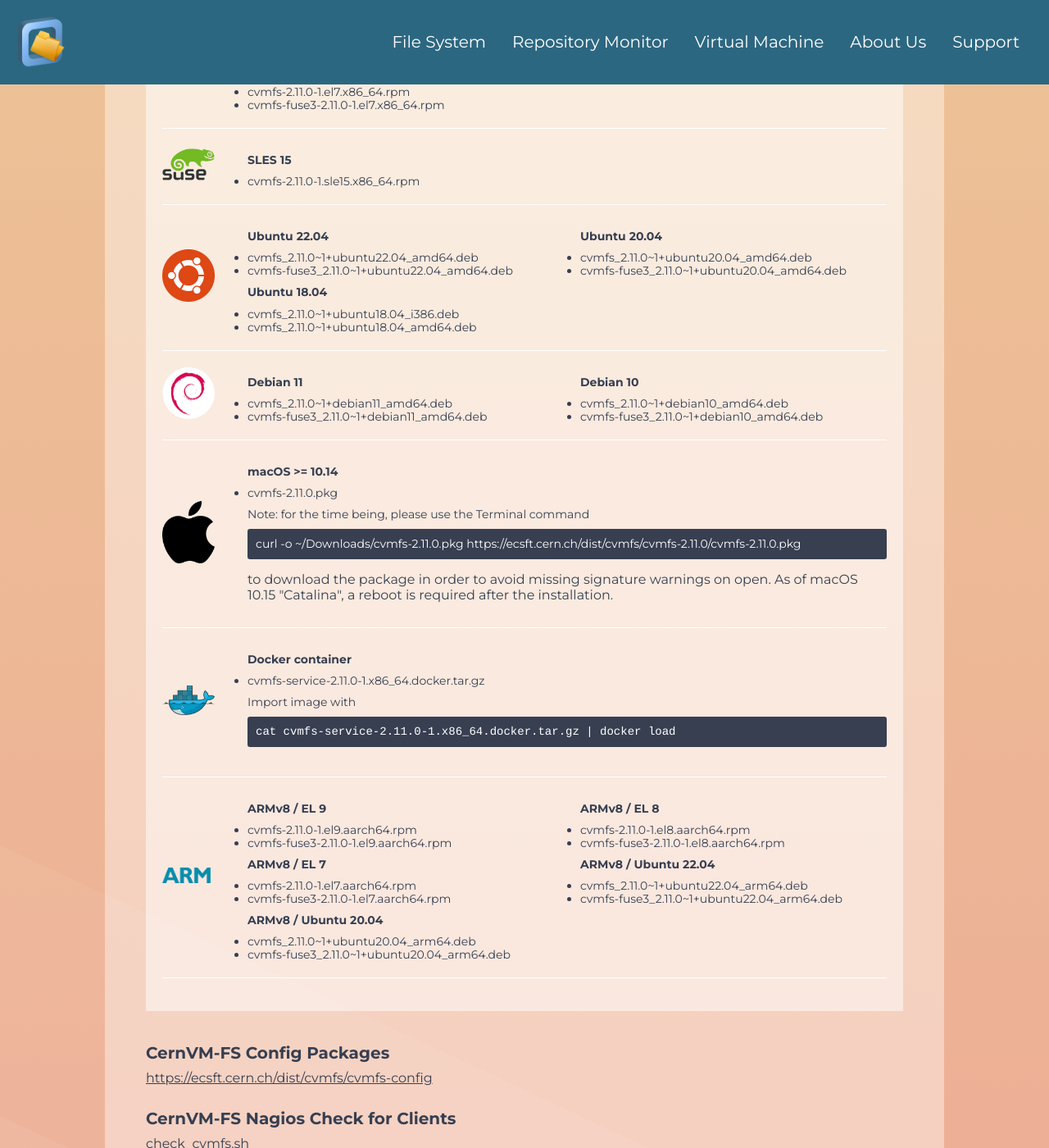
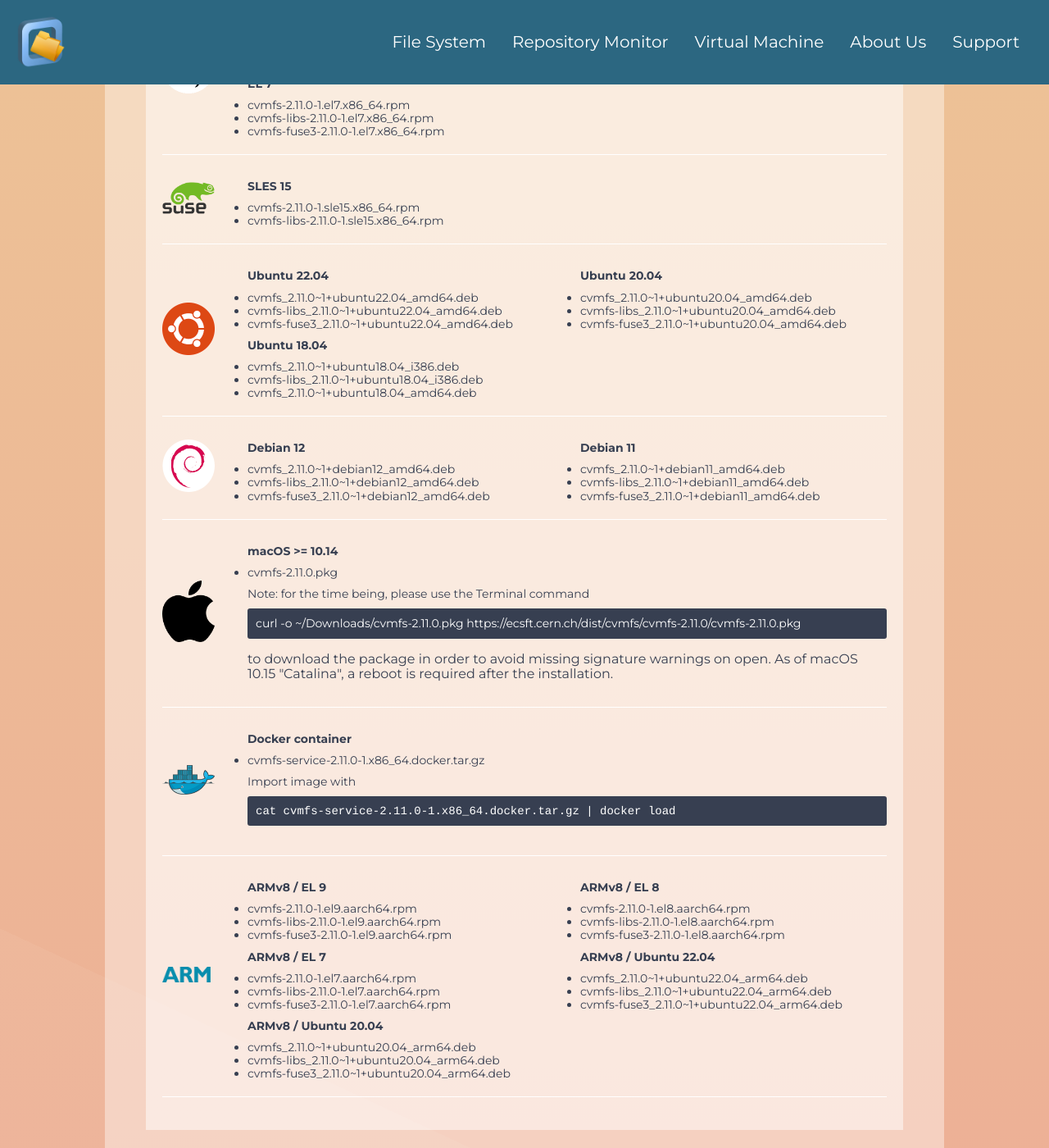
Before and after one commit to cernvm/web-cvmfs, a Jekyll site: the page built from index.html, in a window 1280 px wide and 1400 px high, scrolled down 1834 px. Shown: the whole window at 82% size. Built offline with Jekyll 4.4.1, drawn with Linux system fonts in a browser that asks for light colours.

Commit message:
add cvmfs-libs package to download links

```diff
--- a/_includes/download-client.html
+++ b/_includes/download-client.html
@@ -6,16 +6,19 @@
 		<ul>
 			<p><strong>EL 9</strong></p>
 			<li><a href="https://ecsft.cern.ch/dist/cvmfs/cvmfs-2.11.0/cvmfs-2.11.0-1.el9.x86_64.rpm">cvmfs-2.11.0-1.el9.x86_64.rpm</a></li>
+			<li><a href="https://ecsft.cern.ch/dist/cvmfs/cvmfs-2.11.0/cvmfs-libs-2.11.0-1.el9.x86_64.rpm">cvmfs-libs-2.11.0-1.el9.x86_64.rpm</a></li>
 			<li><a href="https://ecsft.cern.ch/dist/cvmfs/cvmfs-2.11.0/cvmfs-fuse3-2.11.0-1.el9.x86_64.rpm">cvmfs-fuse3-2.11.0-1.el9.x86_64.rpm</a></li>
 		</ul>
 		<ul>
 			<p><strong>EL 8</strong></p>
 			<li><a href="https://ecsft.cern.ch/dist/cvmfs/cvmfs-2.11.0/cvmfs-2.11.0-1.el8.x86_64.rpm">cvmfs-2.11.0-1.el8.x86_64.rpm</a></li>
+			<li><a href="https://ecsft.cern.ch/dist/cvmfs/cvmfs-2.11.0/cvmfs-libs-2.11.0-1.el8.x86_64.rpm">cvmfs-libs-2.11.0-1.el8.x86_64.rpm</a></li>
 			<li><a href="https://ecsft.cern.ch/dist/cvmfs/cvmfs-2.11.0/cvmfs-fuse3-2.11.0-1.el8.x86_64.rpm">cvmfs-fuse3-2.11.0-1.el8.x86_64.rpm</a></li>
 		</ul>
 		<ul>
 			<p><strong>EL 7</strong></p>
 			<li><a href="https://ecsft.cern.ch/dist/cvmfs/cvmfs-2.11.0/cvmfs-2.11.0-1.el7.x86_64.rpm">cvmfs-2.11.0-1.el7.x86_64.rpm</a></li>
+			<li><a href="https://ecsft.cern.ch/dist/cvmfs/cvmfs-2.11.0/cvmfs-libs-2.11.0-1.el7.x86_64.rpm">cvmfs-libs-2.11.0-1.el7.x86_64.rpm</a></li>
 			<li><a href="https://ecsft.cern.ch/dist/cvmfs/cvmfs-2.11.0/cvmfs-fuse3-2.11.0-1.el7.x86_64.rpm">cvmfs-fuse3-2.11.0-1.el7.x86_64.rpm</a></li>
 		</ul>
 	</div>
@@ -29,6 +32,7 @@
 		<ul>
 			<p><strong>SLES 15</strong></p>
 			<li><a href="https://ecsft.cern.ch/dist/cvmfs/cvmfs-2.11.0/cvmfs-2.11.0-1.sle15.x86_64.rpm">cvmfs-2.11.0-1.sle15.x86_64.rpm</a></li>
+			<li><a href="https://ecsft.cern.ch/dist/cvmfs/cvmfs-2.11.0/cvmfs-libs-2.11.0-1.sle15.x86_64.rpm">cvmfs-libs-2.11.0-1.sle15.x86_64.rpm</a></li>
 		</ul>
 	</div>
 </div>
@@ -41,16 +45,19 @@
 		<ul>
 			<p><strong>Ubuntu 22.04</strong></p>
 			<li><a href="http://ecsft.cern.ch/dist/cvmfs/cvmfs-2.11.0/cvmfs_2.11.0~1+ubuntu22.04_amd64.deb">cvmfs_2.11.0~1+ubuntu22.04_amd64.deb</a></li>
+			<li><a href="http://ecsft.cern.ch/dist/cvmfs/cvmfs-2.11.0/cvmfs-libs_2.11.0~1+ubuntu22.04_amd64.deb">cvmfs-libs_2.11.0~1+ubuntu22.04_amd64.deb</a></li>
 			<li><a href="http://ecsft.cern.ch/dist/cvmfs/cvmfs-2.11.0/cvmfs-fuse3_2.11.0~1+ubuntu22.04_amd64.deb">cvmfs-fuse3_2.11.0~1+ubuntu22.04_amd64.deb</a></li>
 		</ul>
 		<ul>
 			<p><strong>Ubuntu 20.04</strong></p>
 			<li><a href="http://ecsft.cern.ch/dist/cvmfs/cvmfs-2.11.0/cvmfs_2.11.0~1+ubuntu20.04_amd64.deb">cvmfs_2.11.0~1+ubuntu20.04_amd64.deb</a></li>
+			<li><a href="http://ecsft.cern.ch/dist/cvmfs/cvmfs-2.11.0/cvmfs-libs_2.11.0~1+ubuntu20.04_amd64.deb">cvmfs-libs_2.11.0~1+ubuntu20.04_amd64.deb</a></li>
 			<li><a href="http://ecsft.cern.ch/dist/cvmfs/cvmfs-2.11.0/cvmfs-fuse3_2.11.0~1+ubuntu20.04_amd64.deb">cvmfs-fuse3_2.11.0~1+ubuntu20.04_amd64.deb</a></li>
 		</ul>
 		<ul>
 			<p><strong>Ubuntu 18.04</strong></p>
 			<li><a href="http://ecsft.cern.ch/dist/cvmfs/cvmfs-2.11.0/cvmfs_2.11.0~1+ubuntu18.04_i386.deb">cvmfs_2.11.0~1+ubuntu18.04_i386.deb</a></li>
+			<li><a href="http://ecsft.cern.ch/dist/cvmfs/cvmfs-2.11.0/cvmfs-libs_2.11.0~1+ubuntu18.04_i386.deb">cvmfs-libs_2.11.0~1+ubuntu18.04_i386.deb</a></li>
 			<li><a href="http://ecsft.cern.ch/dist/cvmfs/cvmfs-2.11.0/cvmfs_2.11.0~1+ubuntu18.04_amd64.deb">cvmfs_2.11.0~1+ubuntu18.04_amd64.deb</a></li>
 		</ul>
 	</div>
@@ -62,14 +69,16 @@
 	</div>
 	<div class='row-links'>
 		<ul>
+			<p><strong>Debian 12</strong></p>
+			<li><a href="http://ecsft.cern.ch/dist/cvmfs/cvmfs-2.11.0/cvmfs_2.11.0~1+debian12_amd64.deb">cvmfs_2.11.0~1+debian12_amd64.deb</a></li>
+			<li><a href="http://ecsft.cern.ch/dist/cvmfs/cvmfs-2.11.0/cvmfs-libs_2.11.0~1+debian12_amd64.deb">cvmfs-libs_2.11.0~1+debian12_amd64.deb</a></li>
+			<li><a href="http://ecsft.cern.ch/dist/cvmfs/cvmfs-2.11.0/cvmfs-fuse3_2.11.0~1+debian12_amd64.deb">cvmfs-fuse3_2.11.0~1+debian12_amd64.deb</a></li>
+		</ul>
+		<ul>
 			<p><strong>Debian 11</strong></p>
 			<li><a href="http://ecsft.cern.ch/dist/cvmfs/cvmfs-2.11.0/cvmfs_2.11.0~1+debian11_amd64.deb">cvmfs_2.11.0~1+debian11_amd64.deb</a></li>
+			<li><a href="http://ecsft.cern.ch/dist/cvmfs/cvmfs-2.11.0/cvmfs-libs_2.11.0~1+debian11_amd64.deb">cvmfs-libs_2.11.0~1+debian11_amd64.deb</a></li>
 			<li><a href="http://ecsft.cern.ch/dist/cvmfs/cvmfs-2.11.0/cvmfs-fuse3_2.11.0~1+debian11_amd64.deb">cvmfs-fuse3_2.11.0~1+debian11_amd64.deb</a></li>
-		</ul>
-		<ul>
-			<p><strong>Debian 10</strong></p>
-			<li><a href="http://ecsft.cern.ch/dist/cvmfs/cvmfs-2.11.0/cvmfs_2.11.0~1+debian10_amd64.deb">cvmfs_2.11.0~1+debian10_amd64.deb</a></li>
-			<li><a href="http://ecsft.cern.ch/dist/cvmfs/cvmfs-2.11.0/cvmfs-fuse3_2.11.0~1+debian10_amd64.deb">cvmfs-fuse3_2.11.0~1+debian10_amd64.deb</a></li>
 		</ul>
 	</div>
 </div>
@@ -108,26 +117,31 @@
 		<ul>
 			<p><strong>ARMv8 / EL 9</strong></p>
 			<li><a href="https://ecsft.cern.ch/dist/cvmfs/cvmfs-2.11.0/cvmfs-2.11.0-1.el9.aarch64.rpm">cvmfs-2.11.0-1.el9.aarch64.rpm</a></li>
+			<li><a href="https://ecsft.cern.ch/dist/cvmfs/cvmfs-2.11.0/cvmfs-libs-2.11.0-1.el9.aarch64.rpm">cvmfs-libs-2.11.0-1.el9.aarch64.rpm</a></li>
 			<li><a href="https://ecsft.cern.ch/dist/cvmfs/cvmfs-2.11.0/cvmfs-fuse3-2.11.0-1.el9.aarch64.rpm">cvmfs-fuse3-2.11.0-1.el9.aarch64.rpm</a></li>
 		</ul>
 		<ul>
 			<p><strong>ARMv8 / EL 8</strong></p>
 			<li><a href="https://ecsft.cern.ch/dist/cvmfs/cvmfs-2.11.0/cvmfs-2.11.0-1.el8.aarch64.rpm">cvmfs-2.11.0-1.el8.aarch64.rpm</a></li>
+			<li><a href="https://ecsft.cern.ch/dist/cvmfs/cvmfs-2.11.0/cvmfs-libs-2.11.0-1.el8.aarch64.rpm">cvmfs-libs-2.11.0-1.el8.aarch64.rpm</a></li>
 			<li><a href="https://ecsft.cern.ch/dist/cvmfs/cvmfs-2.11.0/cvmfs-fuse3-2.11.0-1.el8.aarch64.rpm">cvmfs-fuse3-2.11.0-1.el8.aarch64.rpm</a></li>
 		</ul>
 		<ul>
 			<p><strong>ARMv8 / EL 7</strong></p>
 			<li><a href="https://ecsft.cern.ch/dist/cvmfs/cvmfs-2.11.0/cvmfs-2.11.0-1.el7.aarch64.rpm">cvmfs-2.11.0-1.el7.aarch64.rpm</a></li>
+			<li><a href="https://ecsft.cern.ch/dist/cvmfs/cvmfs-2.11.0/cvmfs-libs-2.11.0-1.el7.aarch64.rpm">cvmfs-libs-2.11.0-1.el7.aarch64.rpm</a></li>
 			<li><a href="https://ecsft.cern.ch/dist/cvmfs/cvmfs-2.11.0/cvmfs-fuse3-2.11.0-1.el7.aarch64.rpm">cvmfs-fuse3-2.11.0-1.el7.aarch64.rpm</a></li>
 		</ul>
 		<ul>
 			<p><strong>ARMv8 / Ubuntu 22.04</strong></p>
 			<li><a href="http://ecsft.cern.ch/dist/cvmfs/cvmfs-2.11.0/cvmfs_2.11.0~1+ubuntu22.04_arm64.deb">cvmfs_2.11.0~1+ubuntu22.04_arm64.deb</a></li>
+			<li><a href="http://ecsft.cern.ch/dist/cvmfs/cvmfs-2.11.0/cvmfs-libs_2.11.0~1+ubuntu22.04_arm64.deb">cvmfs-libs_2.11.0~1+ubuntu22.04_arm64.deb</a></li>
 			<li><a href="http://ecsft.cern.ch/dist/cvmfs/cvmfs-2.11.0/cvmfs-fuse3_2.11.0~1+ubuntu22.04_arm64.deb">cvmfs-fuse3_2.11.0~1+ubuntu22.04_arm64.deb</a></li>
 		</ul>
 		<ul>
 			<p><strong>ARMv8 / Ubuntu 20.04</strong></p>
 			<li><a href="http://ecsft.cern.ch/dist/cvmfs/cvmfs-2.11.0/cvmfs_2.11.0~1+ubuntu20.04_arm64.deb">cvmfs_2.11.0~1+ubuntu20.04_arm64.deb</a></li>
+			<li><a href="http://ecsft.cern.ch/dist/cvmfs/cvmfs-2.11.0/cvmfs-libs_2.11.0~1+ubuntu20.04_arm64.deb">cvmfs-libs_2.11.0~1+ubuntu20.04_arm64.deb</a></li>
 			<li><a href="http://ecsft.cern.ch/dist/cvmfs/cvmfs-2.11.0/cvmfs-fuse3_2.11.0~1+ubuntu20.04_arm64.deb">cvmfs-fuse3_2.11.0~1+ubuntu20.04_arm64.deb</a></li>
 		</ul>
 	</div>
```
